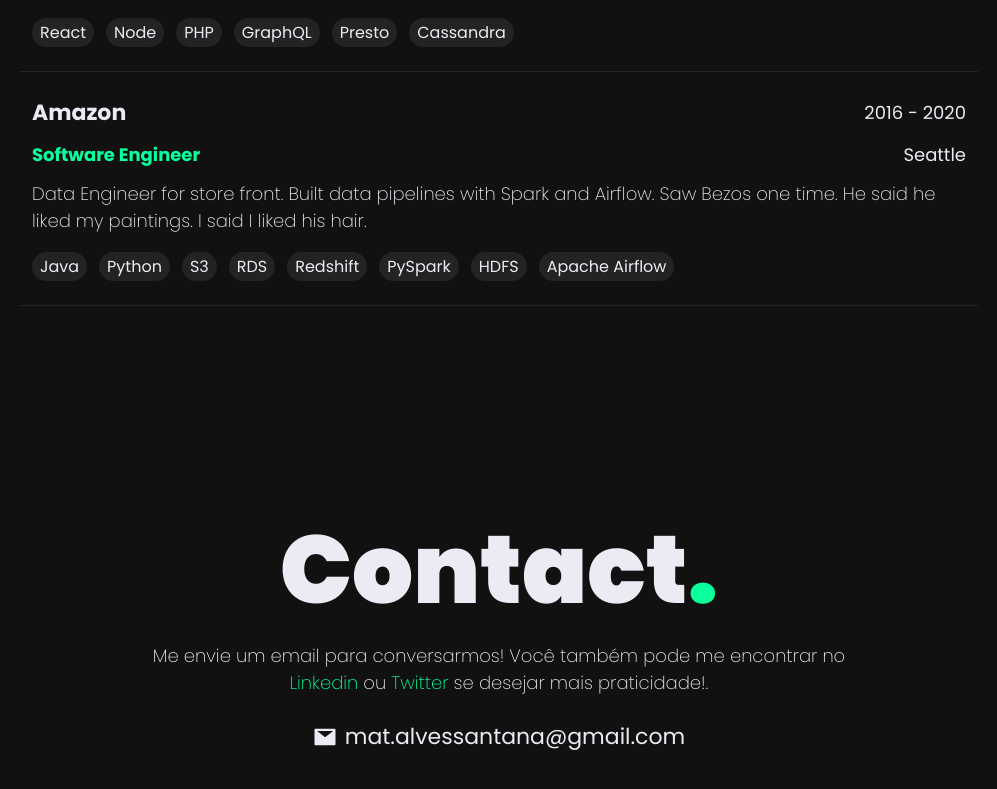
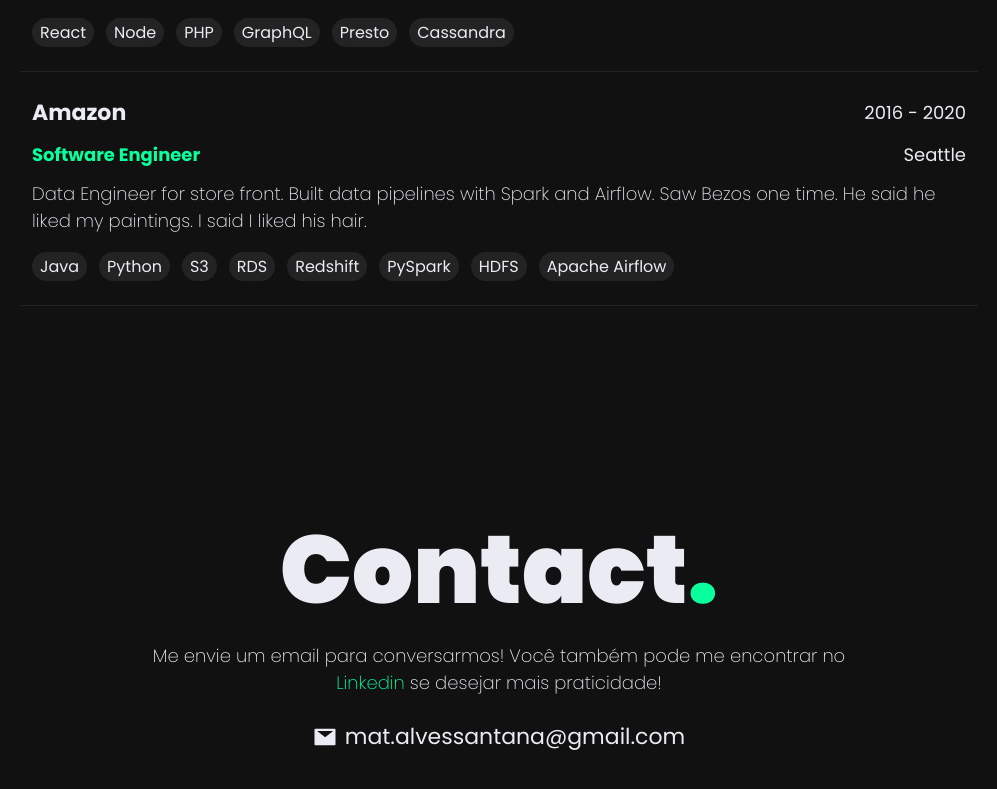
Before and after one commit to omatheusant/steam-portfolio-typescript, a Next.js app: page / in a window 1280 px wide. Shown: the part 3425-4214 px from the top of the page, without its empty margins (171-1168 px from the left). Built offline with nearby package versions, Linux system fonts and the light colour scheme.

Commit message:
Atualizar o Contact.tsx

```diff
--- a/components/home/contact/Contact.tsx
+++ b/components/home/contact/Contact.tsx
@@ -21,12 +21,7 @@
               rel="nofollow"
             >
               Linkedin
-            </Link>{" "}
-            ou{" "}
-            <Link href="https://www.twitter.com" target="_blank" rel="nofollow">
-              Twitter
-            </Link>{" "}
-            se desejar mais praticidade!.
+            </Link>{" "}se desejar mais praticidade!
           </p>
         </Reveal>
         <Reveal width="100%">
```
